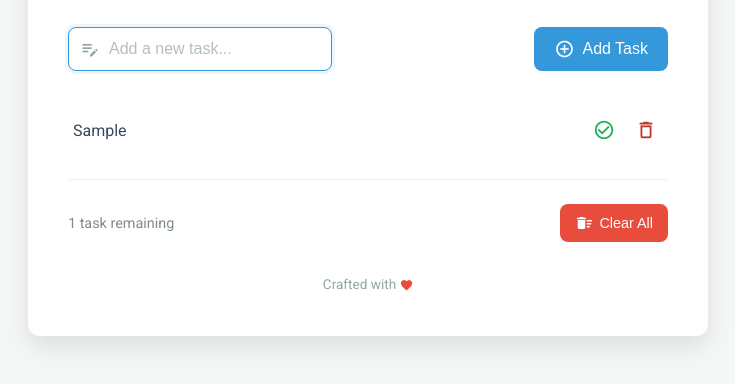
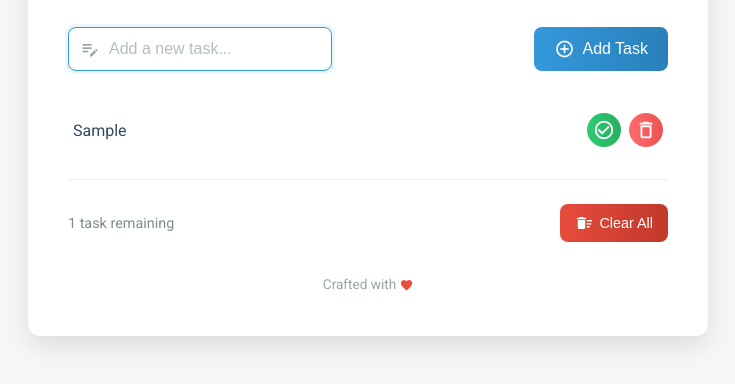
Before and after one commit to Codehub169/tempo-ff4d1fe8, a plain HTML site: page index.html in a window 1280 px wide. Both pictures are taken after typing "Sample" into the empty fields and a click on the button "Add task". Shown: the part 158-542 px from the top of the page, without its empty margins (272-1007 px from the left). Drawn offline with Linux system fonts and the light colour scheme.

Commit message:
add gradient on buttons

```diff
--- a/css/style.css
+++ b/css/style.css
@@ -84,7 +84,7 @@ header p {
 
 #add-todo-btn {
     padding: 12px 20px;
-    background-color: #3498db;
+    background-image: linear-gradient(to right, #3498db, #2980b9);
     color: white;
     border: none;
     border-radius: 8px;
@@ -94,11 +94,12 @@ header p {
     display: flex;
     align-items: center;
     gap: 8px;
-    transition: background-color 0.3s, transform 0.1s;
+    transition: background 0.3s, transform 0.1s, box-shadow 0.3s;
 }
 
 #add-todo-btn:hover {
-    background-color: #2980b9;
+    background-image: linear-gradient(to right, #2980b9, #1f6699);
+    box-shadow: 0 2px 8px rgba(0,0,0,0.15);
 }
 
 #add-todo-btn:active {
@@ -162,7 +163,6 @@ header p {
 }
 
 .todo-item .actions button {
-    background: none;
     border: none;
     cursor: pointer;
     padding: 6px;
@@ -170,27 +170,40 @@ header p {
     display: flex;
     align-items: center;
     justify-content: center;
-    transition: background-color 0.2s;
+    transition: background 0.2s, box-shadow 0.2s;
+    color: white;
 }
 
 .todo-item .actions button .material-icons {
     font-size: 22px;
 }
 
-.todo-item .complete-btn .material-icons {
-    color: #27ae60; /* Green for complete */
+/* Complete Button Styles */
+.todo-item .actions .complete-btn {
+    background-image: linear-gradient(to right, #2ecc71, #27ae60);
 }
 
-.todo-item .complete-btn:hover {
-    background-color: #e8f5e9;
+.todo-item .actions .complete-btn .material-icons {
+    color: white;
 }
 
-.todo-item .delete-btn .material-icons {
-    color: #c0392b; /* Red for delete */
+.todo-item .actions .complete-btn:hover {
+    background-image: linear-gradient(to right, #27ae60, #1e8449);
+    box-shadow: 0 1px 4px rgba(0,0,0,0.15);
 }
 
-.todo-item .delete-btn:hover {
-    background-color: #fdecea;
+/* Delete Button Styles */
+.todo-item .actions .delete-btn {
+    background-image: linear-gradient(to right, #ff6b6b, #ee5253);
+}
+
+.todo-item .actions .delete-btn .material-icons {
+    color: white;
+}
+
+.todo-item .actions .delete-btn:hover {
+    background-image: linear-gradient(to right, #ee5253, #d63031);
+    box-shadow: 0 1px 4px rgba(0,0,0,0.15);
 }
 
 /* Controls footer (task counter and clear all button) */
@@ -210,7 +223,7 @@ header p {
 
 #clear-all-btn {
     padding: 10px 15px;
-    background-color: #e74c3c;
+    background-image: linear-gradient(to right, #e74c3c, #c0392b);
     color: white;
     border: none;
     border-radius: 8px;
@@ -220,11 +233,12 @@ header p {
     display: flex;
     align-items: center;
     gap: 6px;
-    transition: background-color 0.3s, transform 0.1s;
+    transition: background 0.3s, transform 0.1s, box-shadow 0.3s;
 }
 
 #clear-all-btn:hover {
-    background-color: #c0392b;
+    background-image: linear-gradient(to right, #c0392b, #a52a1a);
+    box-shadow: 0 2px 8px rgba(0,0,0,0.15);
 }
 
 #clear-all-btn:active {
```
